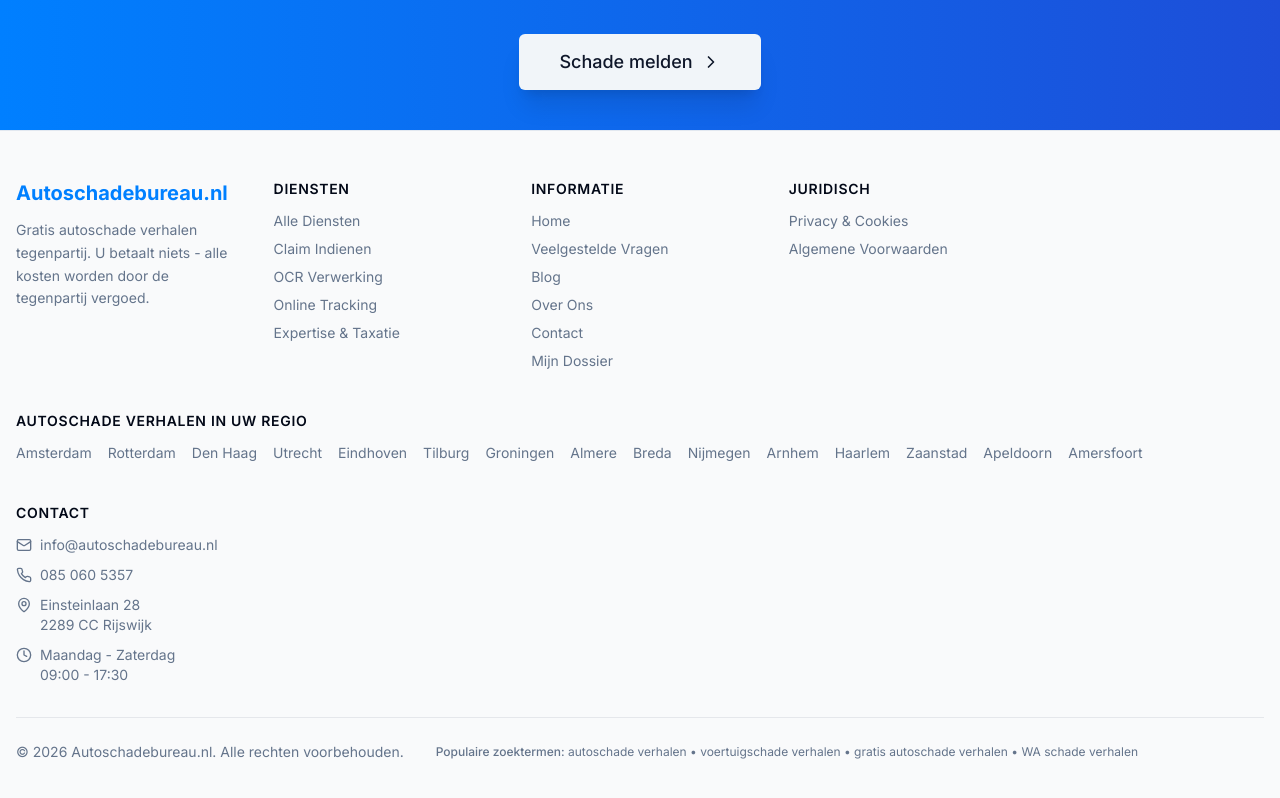
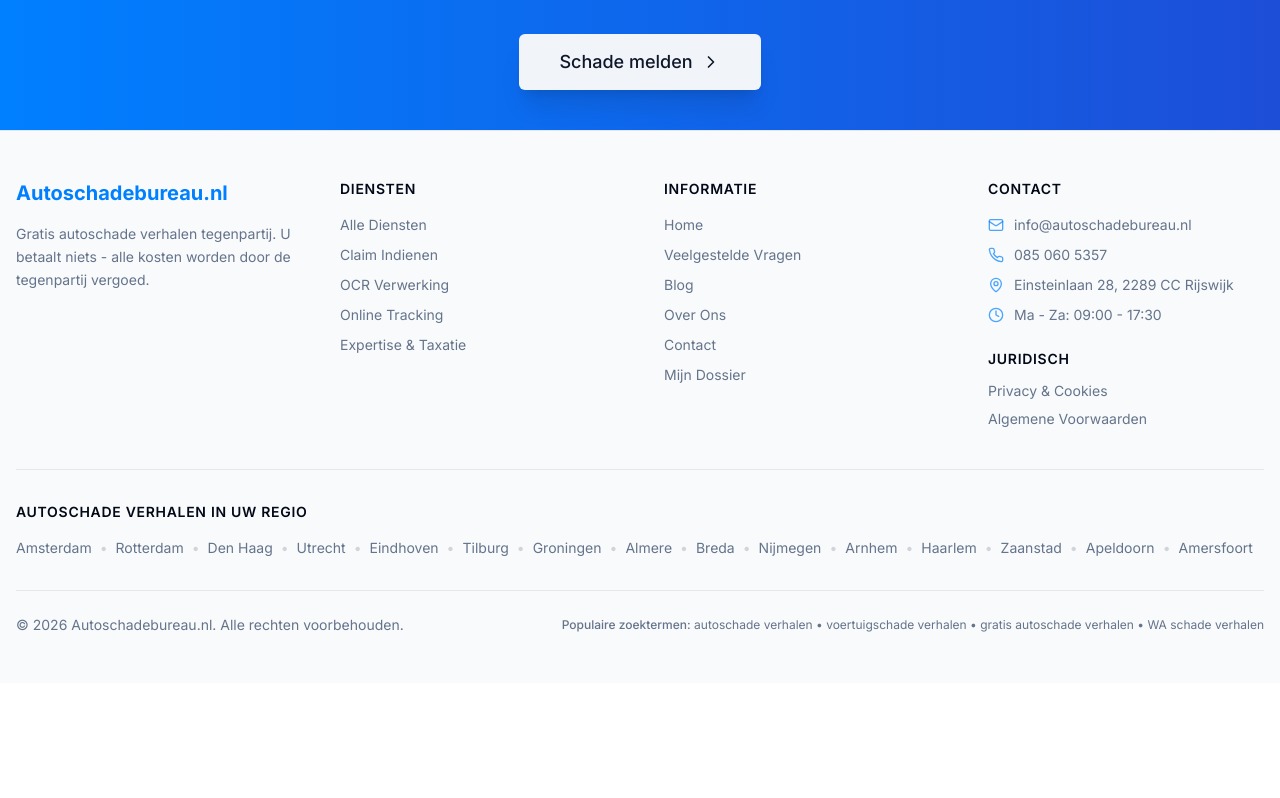
Before and after one commit to Championne/Gratisschadeverhalen.nl, a Next.js app: page / in a window 1280 px wide. Shown: the part 7135-7933 px from the top of the page. After the commit the page ends 7818 px from the top, so only its background shows below. Built offline with nearby package versions, Linux system fonts and the light colour scheme; no server answers.

Commit message:
Restructure footer layout with better spacing and alignment

```diff
--- a/components/site-footer.tsx
+++ b/components/site-footer.tsx
@@ -4,13 +4,33 @@ import { Mail, Phone, MapPin, Clock } from "lucide-react"
 export function SiteFooter() {
   const currentYear = new Date().getFullYear()
 
+  const regions = [
+    { name: "Amsterdam", href: "/autoschade-verhalen-amsterdam" },
+    { name: "Rotterdam", href: "/autoschade-verhalen-rotterdam" },
+    { name: "Den Haag", href: "/autoschade-verhalen-den-haag" },
+    { name: "Utrecht", href: "/autoschade-verhalen-utrecht" },
+    { name: "Eindhoven", href: "/autoschade-verhalen-eindhoven" },
+    { name: "Tilburg", href: "/autoschade-verhalen-tilburg" },
+    { name: "Groningen", href: "/autoschade-verhalen-groningen" },
+    { name: "Almere", href: "/autoschade-verhalen-almere" },
+    { name: "Breda", href: "/autoschade-verhalen-breda" },
+    { name: "Nijmegen", href: "/autoschade-verhalen-nijmegen" },
+    { name: "Arnhem", href: "/autoschade-verhalen-arnhem" },
+    { name: "Haarlem", href: "/autoschade-verhalen-haarlem" },
+    { name: "Zaanstad", href: "/autoschade-verhalen-zaanstad" },
+    { name: "Apeldoorn", href: "/autoschade-verhalen-apeldoorn" },
+    { name: "Amersfoort", href: "/autoschade-verhalen-amersfoort" },
+  ]
+
   return (
     <footer className="border-t bg-gray-50">
-      <div className="container mx-auto px-4 py-8 md:py-12">
-        <div className="grid grid-cols-1 md:grid-cols-2 lg:grid-cols-4 xl:grid-cols-5 gap-8 lg:gap-10">
+      <div className="container mx-auto px-4 py-10 md:py-12">
 
-          {/* Title & Description */}
-          <div className="space-y-3 lg:col-span-1 xl:col-span-1">
+        {/* Main Grid - 4 columns on desktop */}
+        <div className="grid grid-cols-1 sm:grid-cols-2 lg:grid-cols-4 gap-8 lg:gap-12">
+
+          {/* Column 1: Brand & Description */}
+          <div className="space-y-4">
             <Link href="/" className="inline-block">
               <span className="text-xl font-bold text-primary hover:text-primary/80 transition-colors">
                 Autoschadebureau.nl
@@ -22,10 +42,10 @@ export function SiteFooter() {
             </p>
           </div>
 
-          {/* Diensten */}
-          <div className="space-y-3">
-            <h3 className="font-semibold text-sm uppercase tracking-wider">Diensten</h3>
-            <ul className="space-y-2 text-sm">
+          {/* Column 2: Diensten */}
+          <div className="space-y-4">
+            <h3 className="font-semibold text-sm uppercase tracking-wider text-foreground">Diensten</h3>
+            <ul className="space-y-2.5 text-sm">
               <li>
                 <Link href="/diensten" className="text-muted-foreground hover:text-primary transition-colors">
                   Alle Diensten
@@ -54,10 +74,10 @@ export function SiteFooter() {
             </ul>
           </div>
 
-          {/* Informatie */}
-          <div className="space-y-3">
-            <h3 className="font-semibold text-sm uppercase tracking-wider">Informatie</h3>
-            <ul className="space-y-2 text-sm">
+          {/* Column 3: Informatie */}
+          <div className="space-y-4">
+            <h3 className="font-semibold text-sm uppercase tracking-wider text-foreground">Informatie</h3>
+            <ul className="space-y-2.5 text-sm">
               <li>
                 <Link href="/" className="text-muted-foreground hover:text-primary transition-colors">
                   Home
@@ -91,9 +111,38 @@ export function SiteFooter() {
             </ul>
           </div>
 
+          {/* Column 4: Contact & Juridisch */}
+          <div className="space-y-6">
+            {/* Contact */}
+            <div className="space-y-4">
+              <h3 className="font-semibold text-sm uppercase tracking-wider text-foreground">Contact</h3>
+              <ul className="space-y-2.5 text-sm">
+                <li className="flex items-center gap-2.5 text-muted-foreground">
+                  <Mail className="h-4 w-4 flex-shrink-0 text-primary/70" />
+                  <a href="mailto:info@autoschadebureau.nl" className="hover:text-primary transition-colors">
+                    info@autoschadebureau.nl
+                  </a>
+                </li>
+                <li className="flex items-center gap-2.5 text-muted-foreground">
+                  <Phone className="h-4 w-4 flex-shrink-0 text-primary/70" />
+                  <a href="tel:0850605357" className="hover:text-primary transition-colors">
+                    085 060 5357
+                  </a>
+                </li>
+                <li className="flex items-start gap-2.5 text-muted-foreground">
+                  <MapPin className="h-4 w-4 flex-shrink-0 mt-0.5 text-primary/70" />
+                  <span>Einsteinlaan 28, 2289 CC Rijswijk</span>
+                </li>
+                <li className="flex items-start gap-2.5 text-muted-foreground">
+                  <Clock className="h-4 w-4 flex-shrink-0 mt-0.5 text-primary/70" />
+                  <span>Ma - Za: 09:00 - 17:30</span>
+                </li>
+              </ul>
+            </div>
+
             {/* Juridisch */}
             <div className="space-y-3">
-            <h3 className="font-semibold text-sm uppercase tracking-wider">Juridisch</h3>
+              <h3 className="font-semibold text-sm uppercase tracking-wider text-foreground">Juridisch</h3>
               <ul className="space-y-2 text-sm">
                 <li>
                   <Link href="/privacy" className="text-muted-foreground hover:text-primary transition-colors">
@@ -107,71 +156,41 @@ export function SiteFooter() {
                 </li>
               </ul>
             </div>
-
-          {/* Regio's */}
-          <div className="space-y-3 md:col-span-2 lg:col-span-4 xl:col-span-5">
-            <h3 className="font-semibold text-sm uppercase tracking-wider">Autoschade verhalen in uw regio</h3>
-            <div className="flex flex-wrap gap-x-4 gap-y-1 text-sm">
-              <Link href="/autoschade-verhalen-amsterdam" className="text-muted-foreground hover:text-primary transition-colors">Amsterdam</Link>
-              <Link href="/autoschade-verhalen-rotterdam" className="text-muted-foreground hover:text-primary transition-colors">Rotterdam</Link>
-              <Link href="/autoschade-verhalen-den-haag" className="text-muted-foreground hover:text-primary transition-colors">Den Haag</Link>
-              <Link href="/autoschade-verhalen-utrecht" className="text-muted-foreground hover:text-primary transition-colors">Utrecht</Link>
-              <Link href="/autoschade-verhalen-eindhoven" className="text-muted-foreground hover:text-primary transition-colors">Eindhoven</Link>
-              <Link href="/autoschade-verhalen-tilburg" className="text-muted-foreground hover:text-primary transition-colors">Tilburg</Link>
-              <Link href="/autoschade-verhalen-groningen" className="text-muted-foreground hover:text-primary transition-colors">Groningen</Link>
-              <Link href="/autoschade-verhalen-almere" className="text-muted-foreground hover:text-primary transition-colors">Almere</Link>
-              <Link href="/autoschade-verhalen-breda" className="text-muted-foreground hover:text-primary transition-colors">Breda</Link>
-              <Link href="/autoschade-verhalen-nijmegen" className="text-muted-foreground hover:text-primary transition-colors">Nijmegen</Link>
-              <Link href="/autoschade-verhalen-arnhem" className="text-muted-foreground hover:text-primary transition-colors">Arnhem</Link>
-              <Link href="/autoschade-verhalen-haarlem" className="text-muted-foreground hover:text-primary transition-colors">Haarlem</Link>
-              <Link href="/autoschade-verhalen-zaanstad" className="text-muted-foreground hover:text-primary transition-colors">Zaanstad</Link>
-              <Link href="/autoschade-verhalen-apeldoorn" className="text-muted-foreground hover:text-primary transition-colors">Apeldoorn</Link>
-              <Link href="/autoschade-verhalen-amersfoort" className="text-muted-foreground hover:text-primary transition-colors">Amersfoort</Link>
           </div>
         </div>
 
-          {/* Contact */}
-          <div className="space-y-3">
-            <h3 className="font-semibold text-sm uppercase tracking-wider">Contact</h3>
-            <ul className="space-y-2.5 text-sm">
-              <li className="flex items-center gap-2 text-muted-foreground">
-                <Mail className="h-4 w-4 flex-shrink-0" />
-                <a href="mailto:info@autoschadebureau.nl" className="hover:text-primary transition-colors">
-                  info@autoschadebureau.nl
-                </a>
-              </li>
-              <li className="flex items-center gap-2 text-muted-foreground">
-                <Phone className="h-4 w-4 flex-shrink-0" />
-                <a href="tel:0850605357" className="hover:text-primary transition-colors">
-                  085 060 5357
-                </a>
-              </li>
-              <li className="flex items-start gap-2 text-muted-foreground">
-                <MapPin className="h-4 w-4 flex-shrink-0 mt-0.5" />
-                <span>
-                  Einsteinlaan 28<br />
-                  2289 CC Rijswijk
+        {/* Regio's Section - Full width */}
+        <div className="mt-10 pt-8 border-t border-gray-200">
+          <h3 className="font-semibold text-sm uppercase tracking-wider text-foreground mb-4">
+            Autoschade verhalen in uw regio
+          </h3>
+          <div className="flex flex-wrap items-center gap-x-2 gap-y-1.5 text-sm">
+            {regions.map((region, index) => (
+              <span key={region.href} className="inline-flex items-center">
+                <Link
+                  href={region.href}
+                  className="text-muted-foreground hover:text-primary transition-colors"
+                >
+                  {region.name}
+                </Link>
+                {index < regions.length - 1 && (
+                  <span className="ml-2 text-gray-300">•</span>
+                )}
               </span>
-              </li>
-              <li className="flex items-start gap-2 text-muted-foreground">
-                <Clock className="h-4 w-4 flex-shrink-0 mt-0.5" />
-                <span>
-                  Maandag - Zaterdag<br />
-                  09:00 - 17:30
-                </span>
-              </li>
-            </ul>
+            ))}
           </div>
         </div>
 
         {/* Bottom Bar */}
         <div className="mt-8 pt-6 border-t border-gray-200">
-          <div className="flex flex-col md:flex-row justify-start items-start md:items-center gap-4 md:gap-8 text-center md:text-left">
+          <div className="flex flex-col sm:flex-row justify-between items-start sm:items-center gap-4">
             <p className="text-sm text-muted-foreground">
               &copy; {currentYear} Autoschadebureau.nl. Alle rechten voorbehouden.
             </p>
             <p className="text-xs text-muted-foreground">
-              <span className="font-medium">Populaire zoektermen:</span> autoschade verhalen • voertuigschade verhalen • gratis autoschade verhalen • WA schade verhalen
+              <span className="font-medium">Populaire zoektermen:</span>{" "}
+              <span className="hidden sm:inline">autoschade verhalen • voertuigschade verhalen • gratis autoschade verhalen • WA schade verhalen</span>
+              <span className="sm:hidden">autoschade verhalen • gratis schade verhalen</span>
             </p>
           </div>
         </div>
```
Lines whose indentation alone changed are shown as unchanged.
